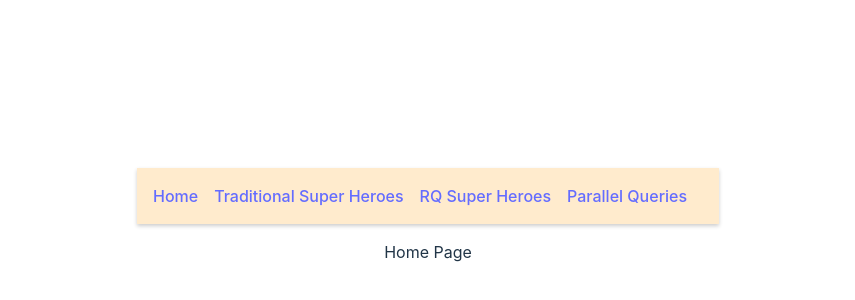
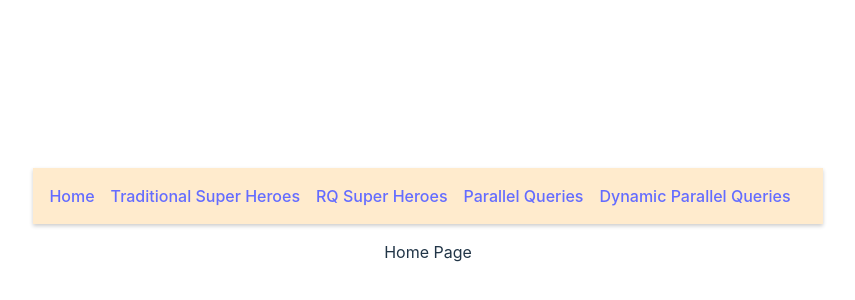
Before and after one commit to AguDaniel001/react-query, a React (Vite) app: page / in a window 1280 px wide. Shown: the part 184-484 px from the top of the page, without its empty margins (212-1067 px from the left). Built offline with nearby package versions, Linux system fonts and the light colour scheme.

Commit message:
completed-dynamic-parallel-queries

```diff
--- a/src/App.jsx
+++ b/src/App.jsx
@@ -7,6 +7,7 @@
 import { SuperHeroesPage } from './components/SuperHeroes.page'
 import { RQSuperHeroPage } from './components/RQSuperHeroPage'
 import { ParallelQueriesPage } from './components/ParallelQueries.page'
+import { DynamicParallelPage } from './components/DynamicParallel.page'
 
 
 const queryClient = new QueryClient()
@@ -29,10 +30,14 @@
             <li>
               <Link to='/rq-parallel'>Parallel Queries</Link>
             </li>
+            <li>
+              <Link to='/rq-dynamic-parallel'>Dynamic Parallel Queries</Link>
+            </li>
           </ul>
         </nav>
         <Routes>
-          <Route path='/rq-parallel' element={<ParallelQueriesPage />} />
+          <Route path='/rq-dynamic-parallel' element={<DynamicParallelPage heroIds={[1, 3]} />} />
+          <Route path='/rq-parallel' element={<ParallelQueriesPage  />} />
           <Route path='/rq-super-heroes/:heroId' element={<RQSuperHeroPage />} />
           <Route path='/super-heroes' element={<SuperHeroesPage />} />
           <Route path='/rq-super-heroes' element={<RQSuperHeroesPage />} />
--- /dev/null
+++ b/src/components/DynamicParallel.page.jsx
@@ -0,0 +1,20 @@
+// import React from "react";
+import { useQueries } from "react-query";
+import axios from "axios";
+
+const fetchSuperHero = (heroId) => {
+  return axios.get(`http://localhost:4000/superheroes/${heroId}`)
+}
+
+export const DynamicParallelPage = ({heroIds}) => {
+ const queryResults =  useQueries(
+    heroIds.map((id) => {
+      return {
+        queryKey: ['super-hero', id],
+        queryFn: () => fetchSuperHero(id),
+      }
+    })
+  )
+  console.log({queryResults})
+  return <div>Dynamic Parallel Queries Page</div>
+}
--- a/src/components/ParallelQueries.page.jsx
+++ b/src/components/ParallelQueries.page.jsx
@@ -14,5 +14,5 @@
   const {data: superHeroes} = useQuery('super-heroes', fetchSuperHeroes)
   const {data: friends} = useQuery('friends', fetchFriends)
 
-  return <div>ParallelQueries Page </div>
+  return <div>ParallelQueries Page</div>
 }
```
